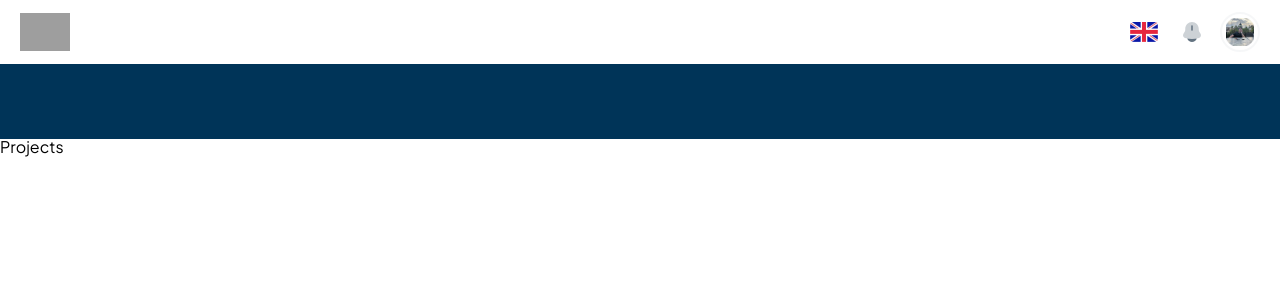
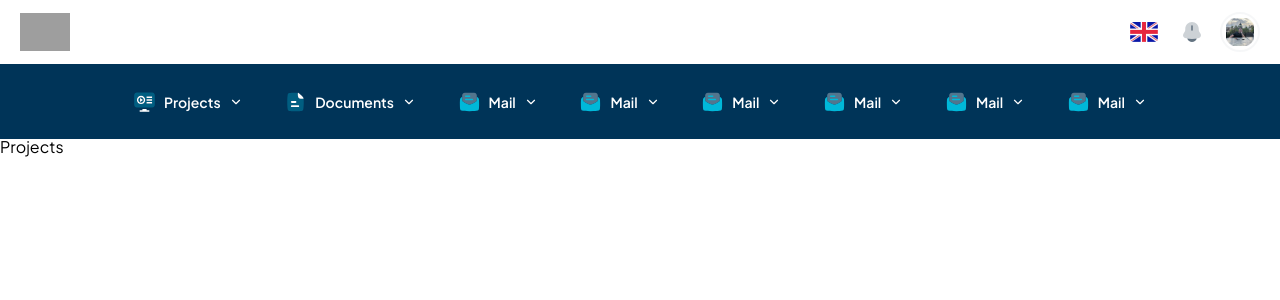
Before and after one commit to BCPAZ/crm-app, a React (Vite) app: page / in a window 1280 px wide. Shown: the top 300 px of the page. Built offline with nearby package versions, Linux system fonts and the light colour scheme; grey boxes are pictures that could not be loaded.

Commit message:
feat : Navigation dropdown completed

```diff
--- /dev/null
+++ b/src/components/App/DropdownMenu.jsx
@@ -0,0 +1,34 @@
+import { Link } from "react-router-dom";
+import { LuChevronDown } from "react-icons/lu";
+
+const DropdownMenu = ({ navElement }) => {
+  return (
+    <div className="relative">
+      <div
+        className={
+          "flex items-center gap-2 text-white text-sm font-semibold hover:bg-white/30 p-2 rounded-md group"
+        }
+      >
+        <img src={navElement.icon} alt="" />
+        <span>{navElement.title}</span>
+        <button>
+          <LuChevronDown />
+        </button>
+      </div>
+      <ul className="w-[254px] rounded-lg outline-none border-none absolute top-full left-0 shadow-lg bg-white p-2 overflow-hidden hidden">
+        <div className="bg-green-900 h-[100px] w-[100px] rounded-full blur-[50px] absolute -top-[25%] -right-[10%]"></div>
+        {navElement.elements.length > 0
+          ? navElement.elements.map((el, index) => (
+              <li key={index}>
+                <Link to={el.path} className="block p-2 text-gray-500 hover:bg-gray-200 rounded-md text-sm">
+                  {el.label}
+                </Link>
+              </li>
+            ))
+          : null}
+      </ul>
+    </div>
+  );
+};
+
+export default DropdownMenu;
--- a/src/components/App/Navigation.jsx
+++ b/src/components/App/Navigation.jsx
@@ -1,13 +1,11 @@
 import { navigationLinks } from "@/utils/constants";
-import { Link } from "react-router-dom";
+import DropdownMenu from "./DropdownMenu";
 const Navigation = () => {
   return (
     <nav className="flex items-center justify-center bg-secondary h-[75px] w-full p-5">
       <div className="max-w-[1030px] w-full flex items-center gap-2 justify-between">
         {navigationLinks.map((nav, index) => (
-          <Link key={index} to={nav.path}>
-
-          </Link>
+            <DropdownMenu navElement={nav} key={index} />
         ))}
       </div>
     </nav>
```
